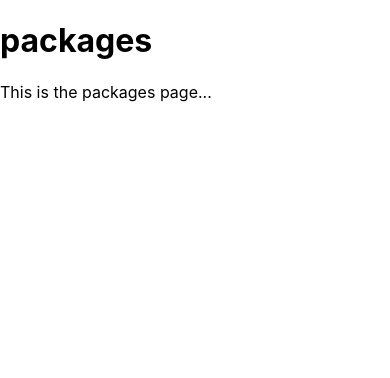
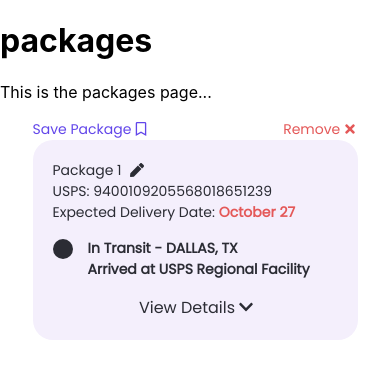
Before and after one commit to junyi-s/UP_Tracker, a React (Create React App) app in the folder front-end/: page /packages in a window 390 px wide. Shown: the top 378 px of the page. Built offline with nearby package versions, Linux system fonts and the light colour scheme.

Commit message:
worked on mobile friendly tracking info

```diff
--- a/front-end/package.json
+++ b/front-end/package.json
@@ -8,6 +8,7 @@
     "@testing-library/user-event": "^12.8.3",
     "react": "^17.0.2",
     "react-dom": "^17.0.2",
+    "react-icons": "^4.3.1",
     "react-scripts": "4.0.3",
     "web-vitals": "^1.1.2"
   },
--- a/front-end/public/index.html
+++ b/front-end/public/index.html
@@ -15,6 +15,7 @@
       user's mobile device or desktop. See https://developers.google.com/web/fundamentals/web-app-manifest/
     -->
     <link rel="manifest" href="%PUBLIC_URL%/manifest.json" />
+    <link href="https://fonts.googleapis.com/css2?family=Poppins&amp;display=swap" rel="stylesheet">
     <!--
       Notice the use of %PUBLIC_URL% in the tags above.
       It will be replaced with the URL of the `public` folder during the build.
--- /dev/null
+++ b/front-end/src/components/trackingInfo/index.js
@@ -0,0 +1,78 @@
+import React from "react";
+import "./style.css";
+import { FaRegBookmark, FaTimes, FaChevronDown, FaPen } from "react-icons/fa";
+
+const TrackingInfo = () => {
+  return (
+    <div className="trackingInfo">
+      {/* Buttons on top of the tracking info */}
+      <div className="buttons">
+        <div className="left">
+          <p>
+            Save Package
+            <FaRegBookmark
+              style={{
+                position: "relative",
+                top: "2px",
+                left: "3px",
+                color: "#6246EA",
+              }}
+            />
+          </p>
+        </div>
+        <div className="right">
+          <p>
+            Remove
+            <FaTimes
+              style={{
+                position: "relative",
+                top: "2px",
+                left: "3px",
+                color: "#E45858",
+              }}
+            />
+          </p>
+        </div>
+      </div>
+
+      {/* Tracking Info */}
+      <div className="rect">
+        <div className="rectContent">
+          <p>
+            Package 1
+            <FaPen
+              style={{
+                position: "relative",
+                top: "2px",
+                left: "8px",
+                color: "#2B2C34",
+              }}
+            />
+          </p>
+          <p>USPS: 9400109205568018651239 </p>
+          <p>
+            Expected Delivery Date:{" "}
+            <span className="redColorBold">October 27</span>
+          </p>
+          <span className="circle"></span>
+          <div className="trackingHistoryPreview">
+            <p>In Transit - DALLAS, TX</p>
+            <p>Arrived at USPS Regional Facility</p>
+          </div>
+          <p className="detailsBtn">
+            View Details
+            <FaChevronDown
+              style={{
+                position: "relative",
+                top: "2px",
+                left: "3px",
+                color: "#2B2C34",
+              }}
+            />
+          </p>
+        </div>
+      </div>
+    </div>
+  );
+};
+export default TrackingInfo;
--- /dev/null
+++ b/front-end/src/components/trackingInfo/style.css
@@ -0,0 +1,98 @@
+.trackingInfo .buttons {
+  width: 325px;
+  margin: auto;
+}
+
+.buttons .left p {
+  color: #6246EA;
+}
+
+.buttons .right p {
+  color: #E45858;
+}
+
+.rect {
+  width: 325px;
+  height: 200px;
+  background: #f4effc;
+  border-radius: 20px;
+  margin: auto;
+
+}
+
+.rectContent {
+  padding: 20px;
+  position: relative;
+}
+
+.trackingInfo p {
+  font-size: 14px;
+  font-family: "Poppins", sans-serif;
+  margin: 0px;
+  color: #2B2C34;
+}
+
+.redColorBold {
+  color: #E45858;
+  font-weight: 600;
+}
+
+.left {
+  text-align: left;
+  width:49%;
+  display: inline-block;
+}
+
+.right {
+  text-align: right;
+  width:50%;
+  display: inline-block;
+}
+
+.circle {
+  height: 20px;
+  width: 20px;
+  background-color: #2B2C34;
+  border-radius: 50%;
+  display: inline-block;
+}
+
+.trackingHistoryPreview {
+  position: relative;
+  top: 15px;
+  display: inline-block;
+  margin-left: 15px;
+  font-weight: 600;
+}
+
+.detailsBtn {
+  position: absolute;
+  top: 155px;
+  margin-left: auto;
+  margin-right: auto;
+  left: 0;
+  right: 0;
+  text-align: center;
+  font-size: 16px !important;
+}
+
+
+@media (min-width: 768px) {
+  .rect {
+    width: 1225px;
+    height: 325px;
+  }
+
+  .trackingInfo p {
+    font-size: 24px;
+  }
+
+  .left {
+    float: left;
+  }
+
+  .right {
+    float: right;
+    text-align: right;
+  }
+}
--- a/front-end/src/pages/packages/index.js
+++ b/front-end/src/pages/packages/index.js
@@ -1,5 +1,7 @@
 import React, { useEffect } from 'react';
-import './style.css'
+import './style.css';
+import TrackingInfo from '../../components/trackingInfo';
+
 const Packages = () => {
     useEffect(() => {
         document.title = 'packages';
@@ -8,6 +10,7 @@ const Packages = () => {
         <div>
             <h1>packages</h1>
             <p>This is the packages page...</p>
+            <TrackingInfo />
         </div>
     );
 };
```
Also changed, not shown: 1 other file (tests, documents, lock files or other folders).
